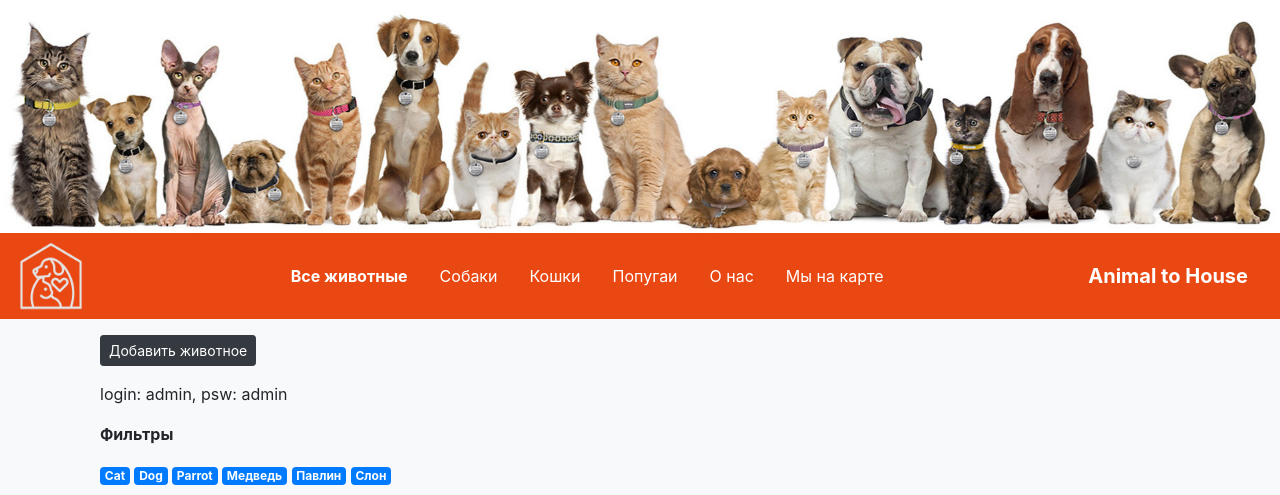
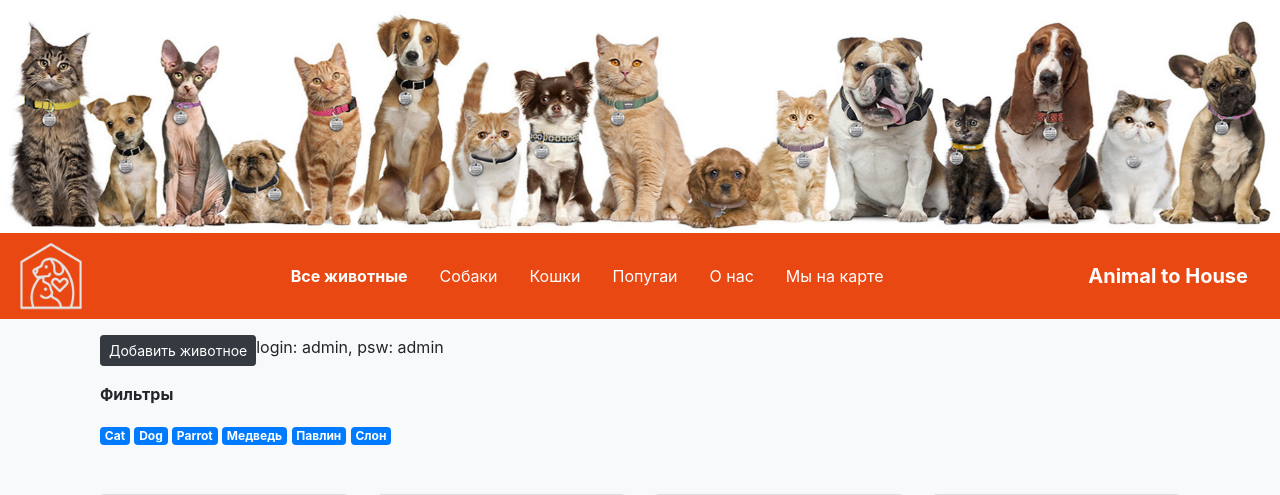
Before and after one commit to Programmer38rus/animal_to_house_for_vps, a Django app: page / in a window 1280 px wide. Shown: the top 495 px of the page. Run offline with Django 3.2, Linux system fonts and the light colour scheme; data comes from the database, SQL or seed files in the repository; some libraries are stand-ins or nearby versions.

Commit message:
admin log - pass

```diff
--- a/animal_shelter/templates/base.html
+++ b/animal_shelter/templates/base.html
@@ -2,7 +2,7 @@
 {% load static %}
 {% block title %}Приют для животных{% endblock %}
 {% block finder_by_kind %}
-    <div class="flex-row">
+    <div class="d-flex flex-row">
         <a href="/admin/"><button class="btn btn-dark btn-sm mb-3">Добавить животное</button></a>
         <p>login: admin, psw: admin</p>
     </div>
```
